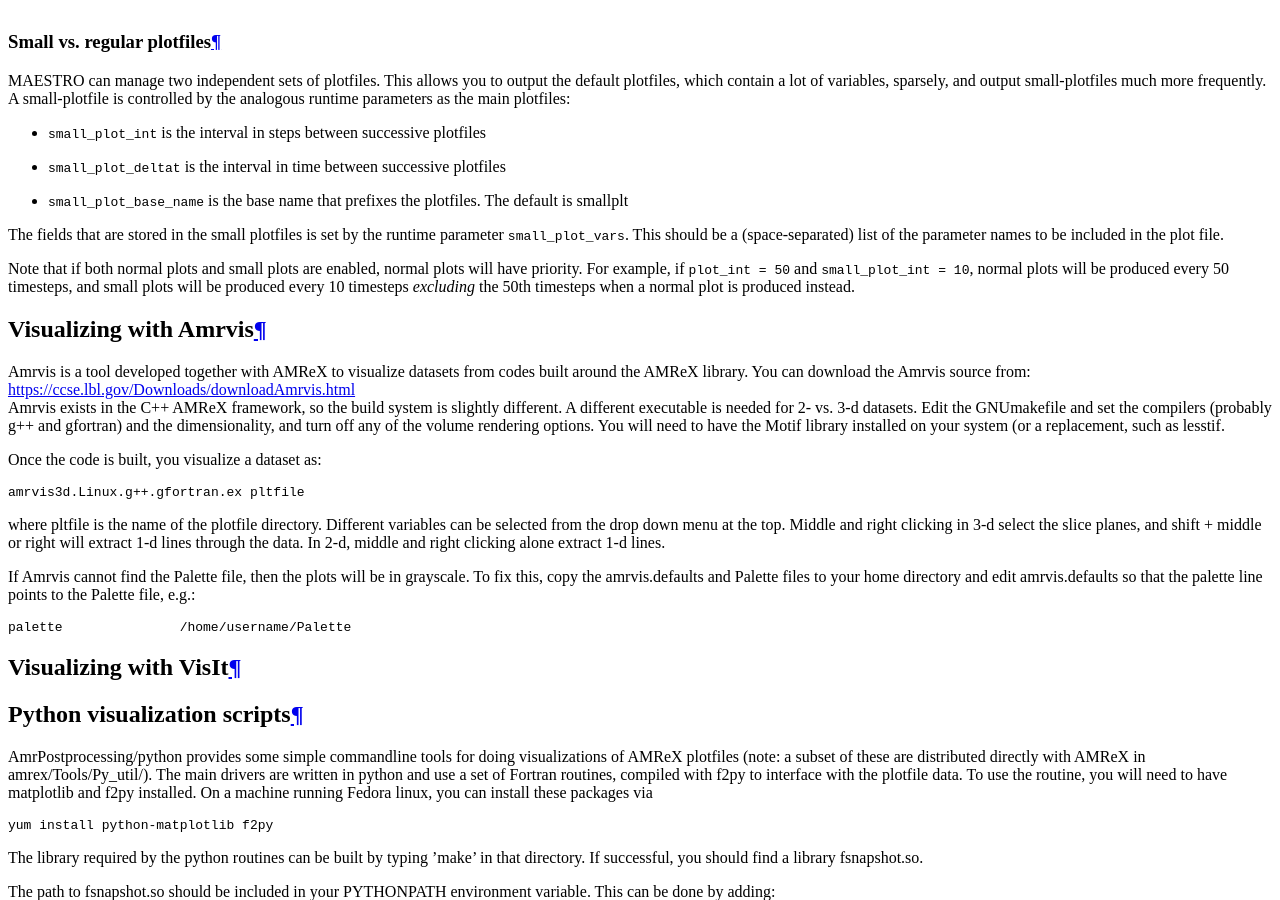
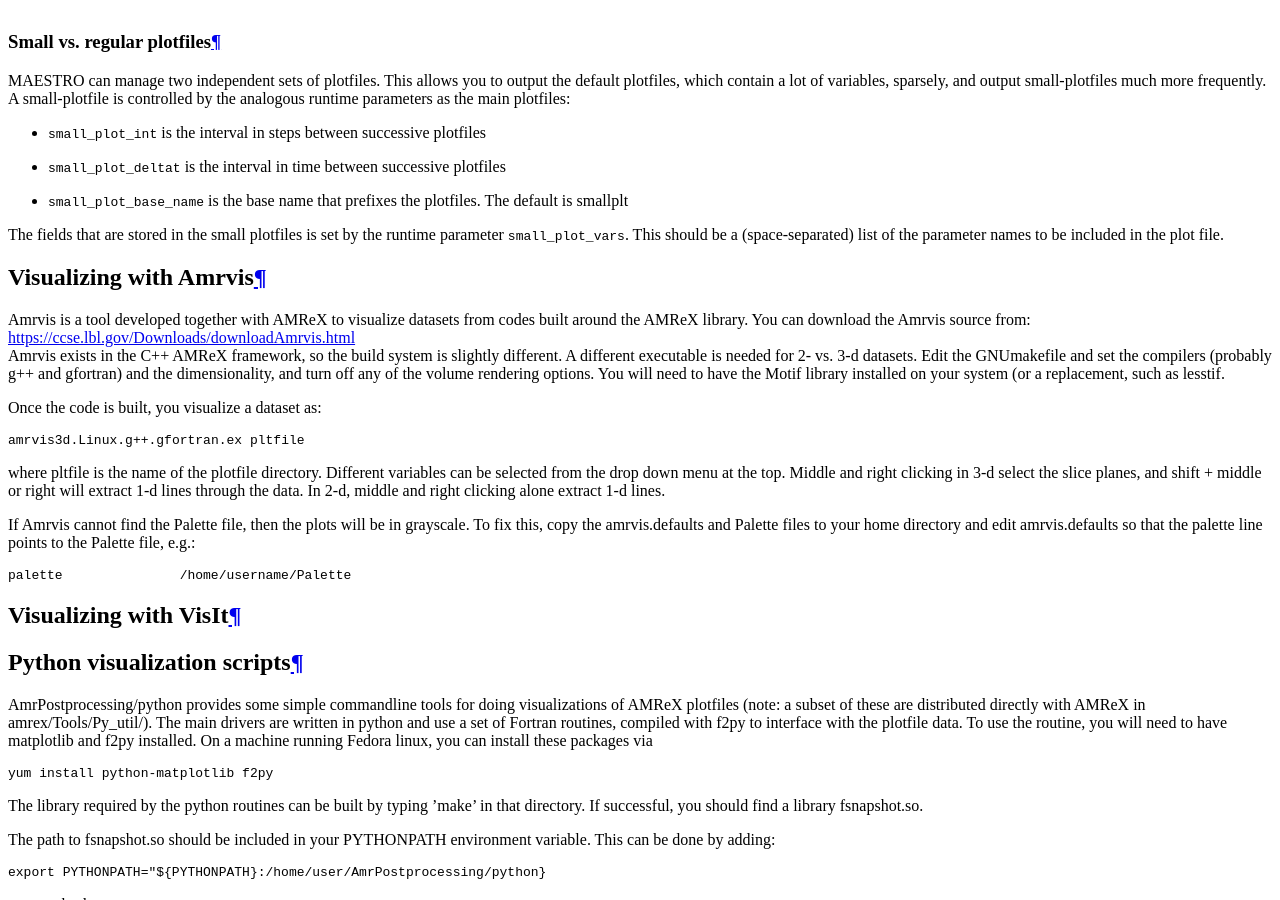
Before and after one commit to AMReX-Astro/MAESTROeX, a Sphinx documentation site: the page built from sphinx_docs/source/visualization.rst, in a window 1280 px wide and 900 px high, scrolled down 4214 px. Built offline with Sphinx 7.4.7 and the Read the Docs theme 2.0.0, drawn with Linux system fonts in a browser that asks for light colours; pages that are not in the unit, such as notebooks, are missing from menus; the version number could not be read and is left out; cross-references to code outside the pages are shown as plain code.

Commit message:
make sure always output small plotfiles even if also plotting a normal plotfile

```diff
--- a/sphinx_docs/source/visualization.rst
+++ b/sphinx_docs/source/visualization.rst
@@ -179,11 +179,6 @@
 parameter ``small_plot_vars``. This should be a (space-separated) list of the
 parameter names to be included in the plot file.
 
-Note that if both normal plots and small plots are enabled, normal plots will
-have priority. For example, if ``plot_int = 50`` and ``small_plot_int = 10``,
-normal plots will be produced every 50 timesteps, and small plots will be
-produced every 10 timesteps *excluding* the 50th timesteps when a normal plot
-is produced instead.
 
 Visualizing with Amrvis
 =======================
```
Also changed, not shown: 1 other file.
